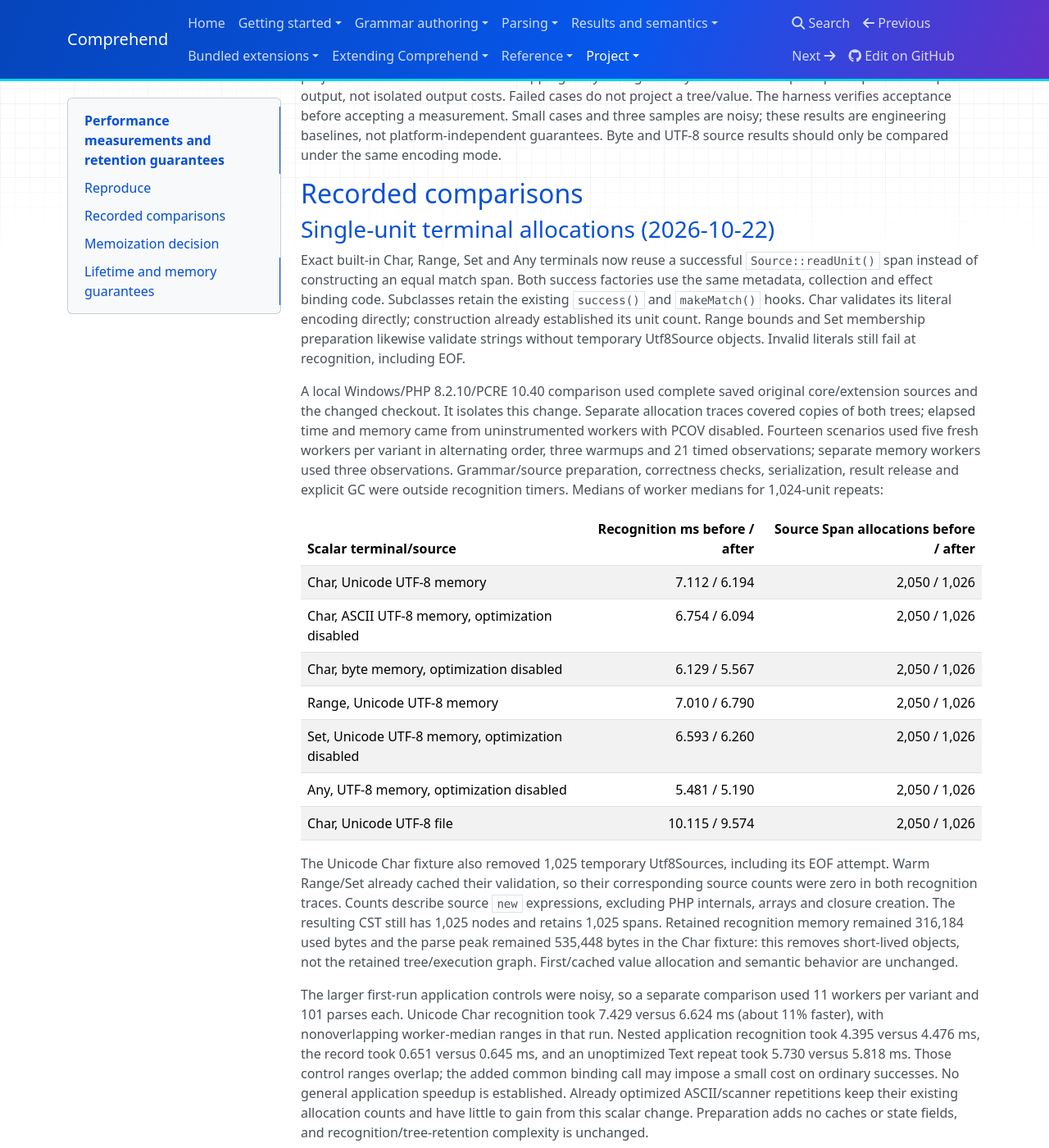
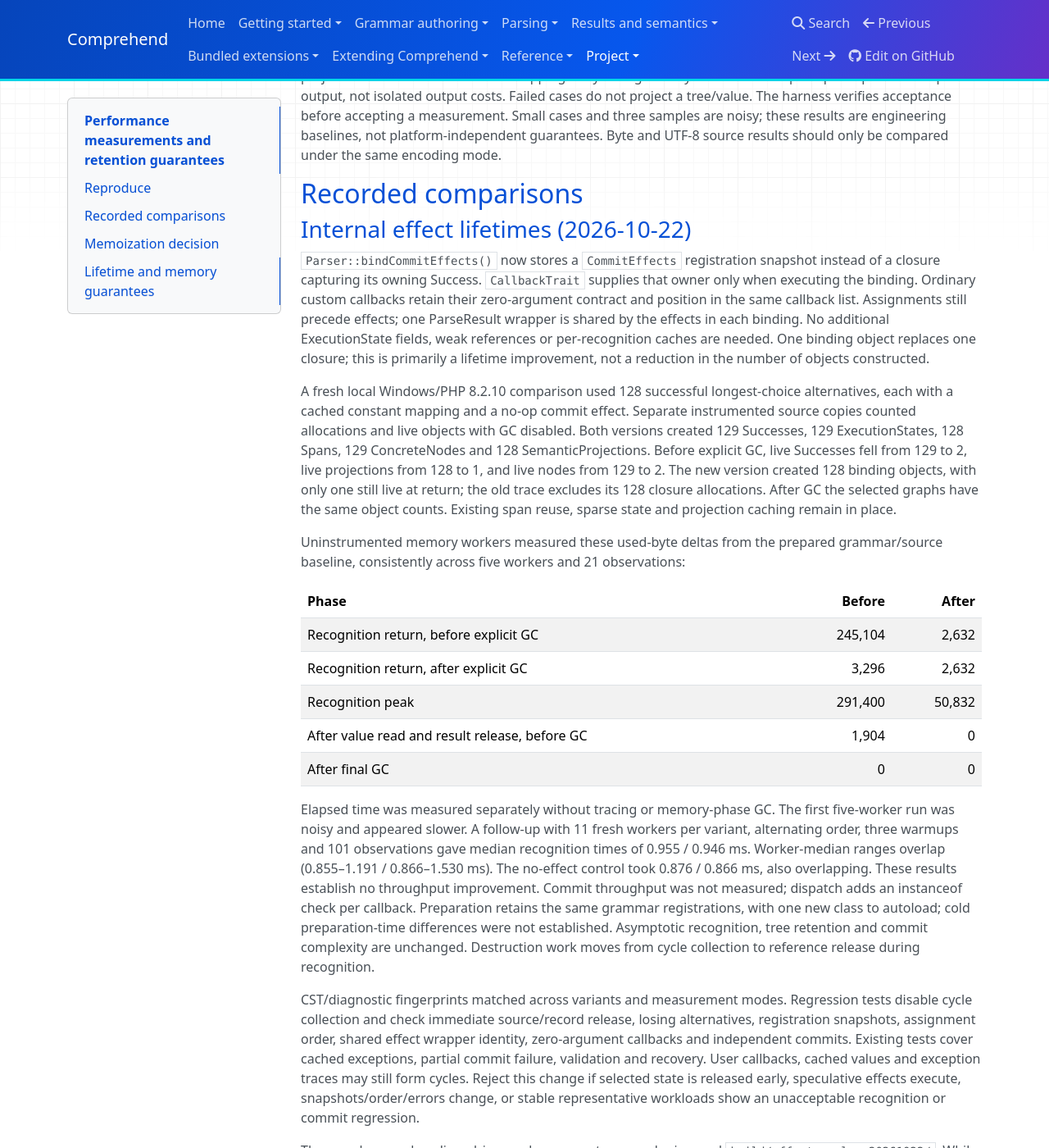
Before and after one commit to vanderlee/Comprehend, an MkDocs documentation site: the page built from docs/performance.md, in a window 1280 px wide and 1400 px high, scrolled down 773 px. Shown: the whole window at 82% size. Built offline with MkDocs 1.6.1, drawn with Linux system fonts in a browser that asks for light colours; nearby versions of some CDN libraries; some of the changed text lies outside the part shown.

Commit message:
Implemented CommitEffects, replacing the self-capturing closure with a snapshot that receives its owner during commit.

````diff
--- a/docs/performance.md
+++ b/docs/performance.md
@@ -40,6 +40,72 @@ results are engineering baselines, not platform-independent guarantees. Byte
 and UTF-8 source results should only be compared under the same encoding mode.
 
 ## Recorded comparisons
+
+### Internal effect lifetimes (2026-10-22)
+
+`Parser::bindCommitEffects()` now stores a `CommitEffects` registration snapshot
+instead of a closure capturing its owning Success. `CallbackTrait` supplies that
+owner only when executing the binding. Ordinary custom callbacks retain their
+zero-argument contract and position in the same callback list. Assignments still
+precede effects; one ParseResult wrapper is shared by the effects in each binding.
+No additional ExecutionState fields, weak references or per-recognition caches
+are needed. One binding object replaces one closure; this is primarily a lifetime
+improvement, not a reduction in the number of objects constructed.
+
+A fresh local Windows/PHP 8.2.10 comparison used 128 successful longest-choice
+alternatives, each with a cached constant mapping and a no-op commit effect.
+Separate instrumented source copies counted allocations and live objects with GC
+disabled. Both versions created 129 Successes, 129 ExecutionStates, 128 Spans,
+129 ConcreteNodes and 128 SemanticProjections. Before explicit GC, live Successes
+fell from 129 to 2, live projections from 128 to 1, and live nodes from 129 to 2.
+The new version created 128 binding objects, with only one still live at return;
+the old trace excludes its 128 closure allocations. After GC the selected graphs
+have the same object counts. Existing span reuse, sparse state and projection
+caching remain in place.
+
+Uninstrumented memory workers measured these used-byte deltas from the prepared
+grammar/source baseline, consistently across five workers and 21 observations:
+
+| Phase | Before | After |
+|---|---:|---:|
+| Recognition return, before explicit GC | 245,104 | 2,632 |
+| Recognition return, after explicit GC | 3,296 | 2,632 |
+| Recognition peak | 291,400 | 50,832 |
+| After value read and result release, before GC | 1,904 | 0 |
+| After final GC | 0 | 0 |
+
+Elapsed time was measured separately without tracing or memory-phase GC. The
+first five-worker run was noisy and appeared slower. A follow-up with 11 fresh
+workers per variant, alternating order, three warmups and 101 observations gave
+median recognition times of 0.955 / 0.946 ms. Worker-median ranges overlap
+(0.855–1.191 / 0.866–1.530 ms). The no-effect control took 0.876 / 0.866 ms,
+also overlapping. These results establish no throughput improvement. Commit
+throughput was not measured; dispatch adds an instanceof check per callback.
+Preparation retains the same grammar registrations, with one new class to autoload;
+cold preparation-time differences were not established. Asymptotic recognition,
+tree retention and commit complexity are unchanged. Destruction work moves from
+cycle collection to reference release during recognition.
+
+CST/diagnostic fingerprints matched across variants and measurement modes.
+Regression tests disable cycle collection and check immediate source/record
+release, losing alternatives, registration snapshots, assignment order, shared
+effect wrapper identity, zero-argument callbacks and independent commits. Existing
+tests cover cached exceptions, partial commit failure, validation and recovery.
+User callbacks, cached values and exception traces may still form cycles. Reject
+this change if selected state is released early, speculative effects execute,
+snapshots/order/errors change, or stable representative workloads show an
+unacceptable recognition or commit regression.
+
+The saved source baseline, driver and raw reports are under ignored
+`build/effect-cycles-20261022/`. While those artifacts remain, reproduce each
+phase separately (use `--source-root=build/effect-cycles-20261022/baseline` for
+the original version), alternating variants in fresh processes:
+
+```powershell
+php -d pcov.enabled=0 build/effect-cycles-20261022/experiment.php --case=ranked-effects --size=128 --mode=trace --iterations=1
+php -d pcov.enabled=0 build/effect-cycles-20261022/experiment.php --case=ranked-effects --size=128 --mode=memory --iterations=21
+php -d pcov.enabled=0 build/effect-cycles-20261022/experiment.php --case=ranked-effects --size=128 --mode=time --iterations=101
+```
 
 ### Single-unit terminal allocations (2026-10-22)
 
````
Also changed, not shown: docs/lifecycle.md (+4 -0 lines), 4 other files.
